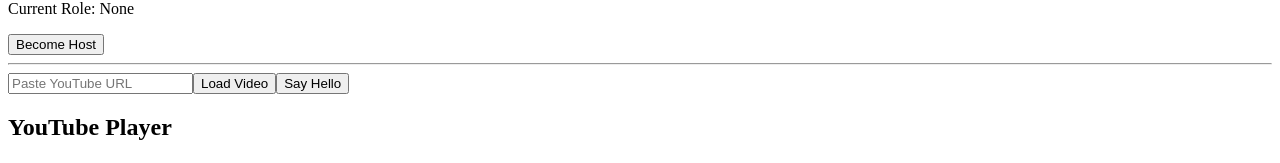
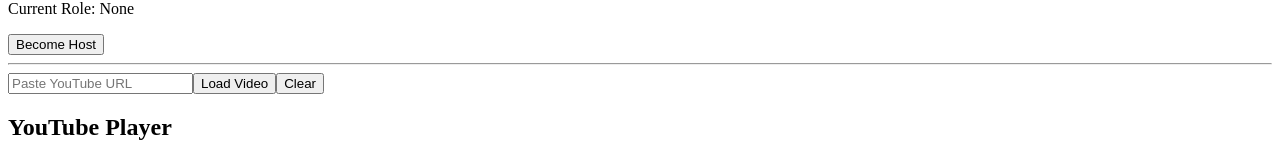
Before and after one commit to SawBarBult/watch2gether4youtube, a React (Vite) app in the folder frontend/: page / in a window 1280 px wide. Shown: the part 237-400 px from the top of the page. Built offline with nearby package versions, Linux system fonts and the light colour scheme; no server answers.

Commit message:
remove unused sayHello button and adjust clear button placement

```diff
--- a/frontend/src/App.jsx
+++ b/frontend/src/App.jsx
@@ -151,8 +151,12 @@
                 Load Video
             </button>
 
-            <button onClick={sayHello}>
+            {/* <button onClick={sayHello}>
                 Say Hello
+            </button> */}
+
+            <button onClick={() => setVideoUrl("")}>
+                Clear
             </button>
 
             <Player videoId={videoId} role={role} />
```
